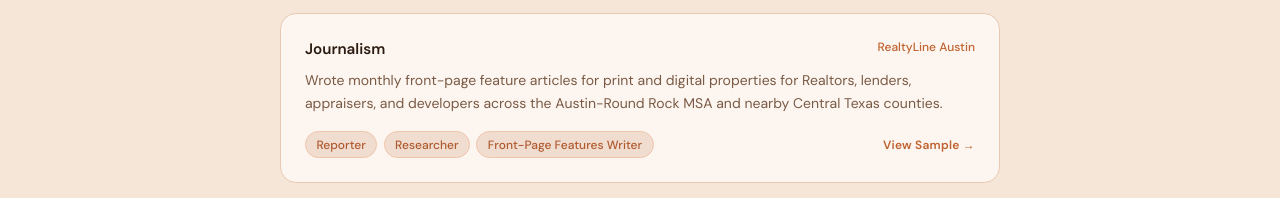
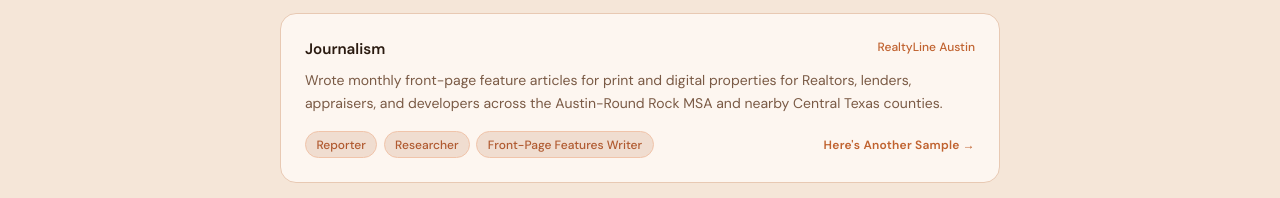
Before and after one commit to rikism-oss/portfolio-website, a React (Vite) app: page / in a window 1280 px wide. Shown: the part 1360-1558 px from the top of the page. Built offline with nearby package versions, Linux system fonts and the light colour scheme.

Commit message:
Add another sample link to App.jsx
Added an Houston Chron link and link label for a sample.

```diff
--- a/src/App.jsx
+++ b/src/App.jsx
@@ -26,6 +26,8 @@ const PROJECTS = [
     desc: "Wrote monthly front-page feature articles for print and digital properties for Realtors, lenders, appraisers, and developers across the Austin-Round Rock MSA and nearby Central Texas counties.",
     link: "https://issuu.com/realtyline/docs/digital_september_2021",
    linkLabel: "View Sample",
+   link: "https://rikimarkowitz.wordpress.com/wp-content/uploads/2011/10/religion-feature.pdf",
+   linkLabel: "Here's Another Sample",
   },
   {
     title: "Reporter & Researcher",
```
